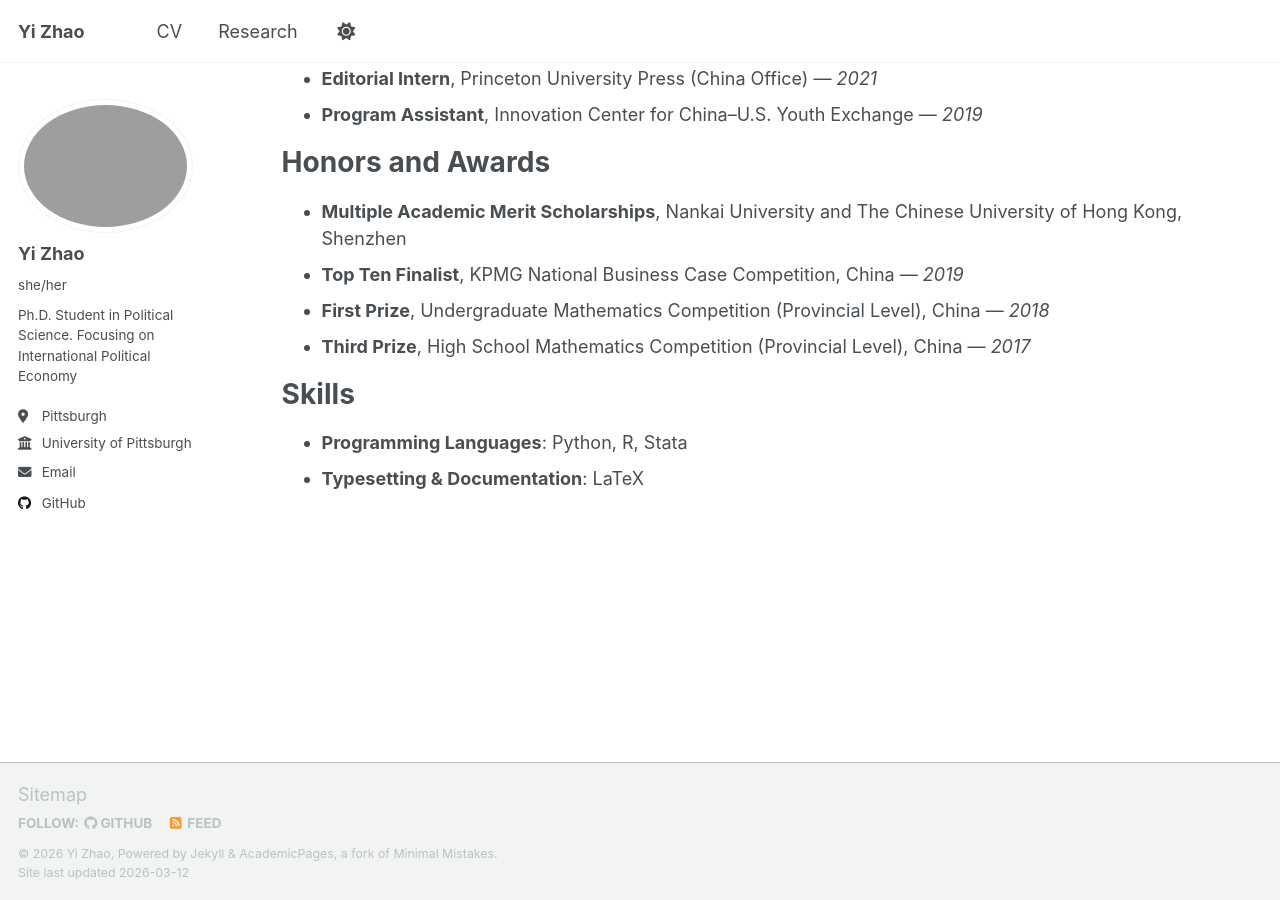
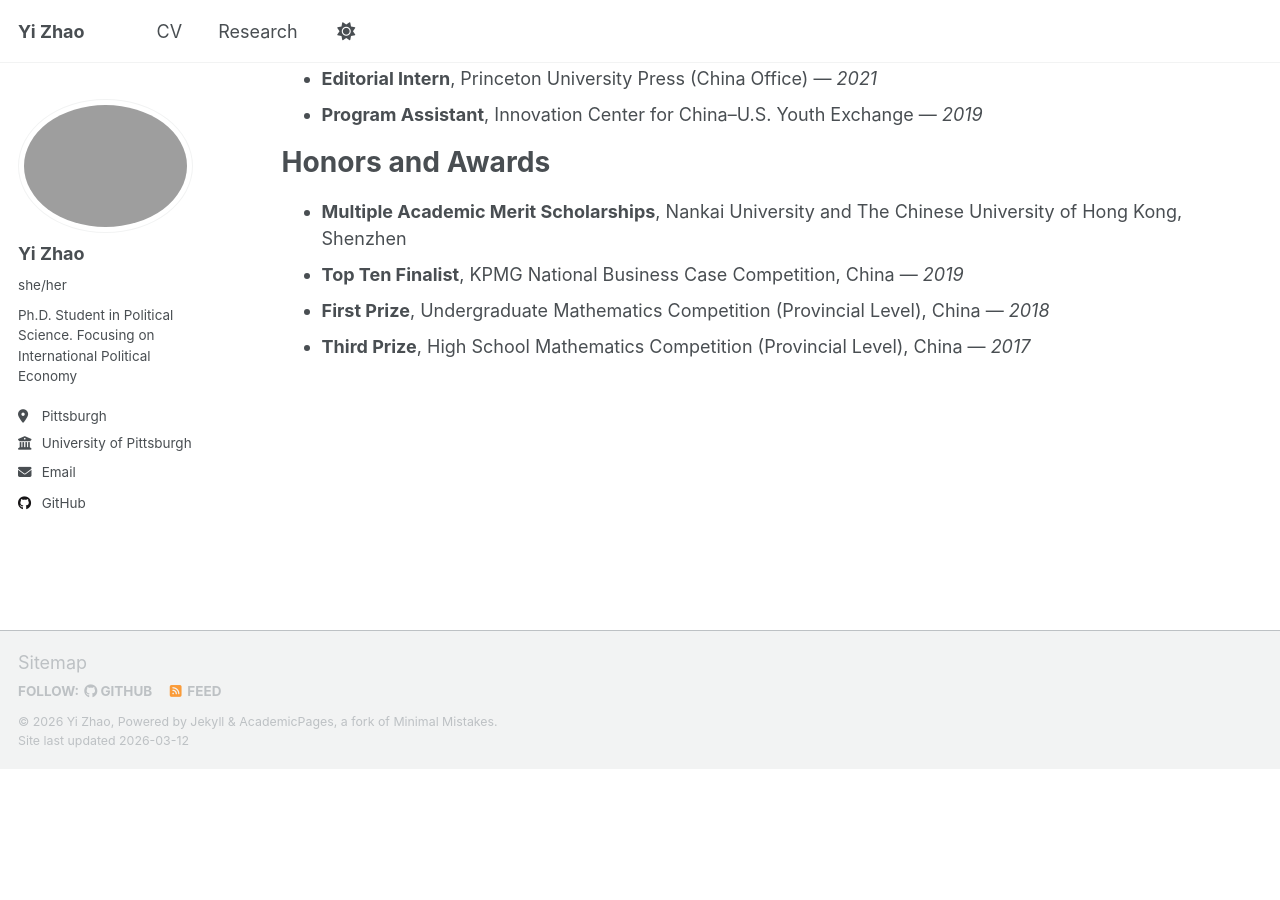
Before and after one commit to YiZhao999/YiZhao999.github.io, a Jekyll site: the page built from _pages/cv.md, in a window 1280 px wide and 900 px high, scrolled down 621 px. Built offline with Jekyll 4.4.1, drawn with Linux system fonts in a browser that asks for light colours; a script that is not in the unit is left out; after the commit the page ends 1389 px from its top, so only the background shows below that.

Commit message:
Delete skills section from CV
Removed skills section from CV.

```diff
--- a/_pages/cv.md
+++ b/_pages/cv.md
@@ -29,7 +29,3 @@ redirect_from:
 - **Top Ten Finalist**, KPMG National Business Case Competition, China — *2019*
 - **First Prize**, Undergraduate Mathematics Competition (Provincial Level), China — *2018*
 - **Third Prize**, High School Mathematics Competition (Provincial Level), China — *2017*
-
-# Skills
-- **Programming Languages**: Python, R, Stata
-- **Typesetting & Documentation**: LaTeX
```
